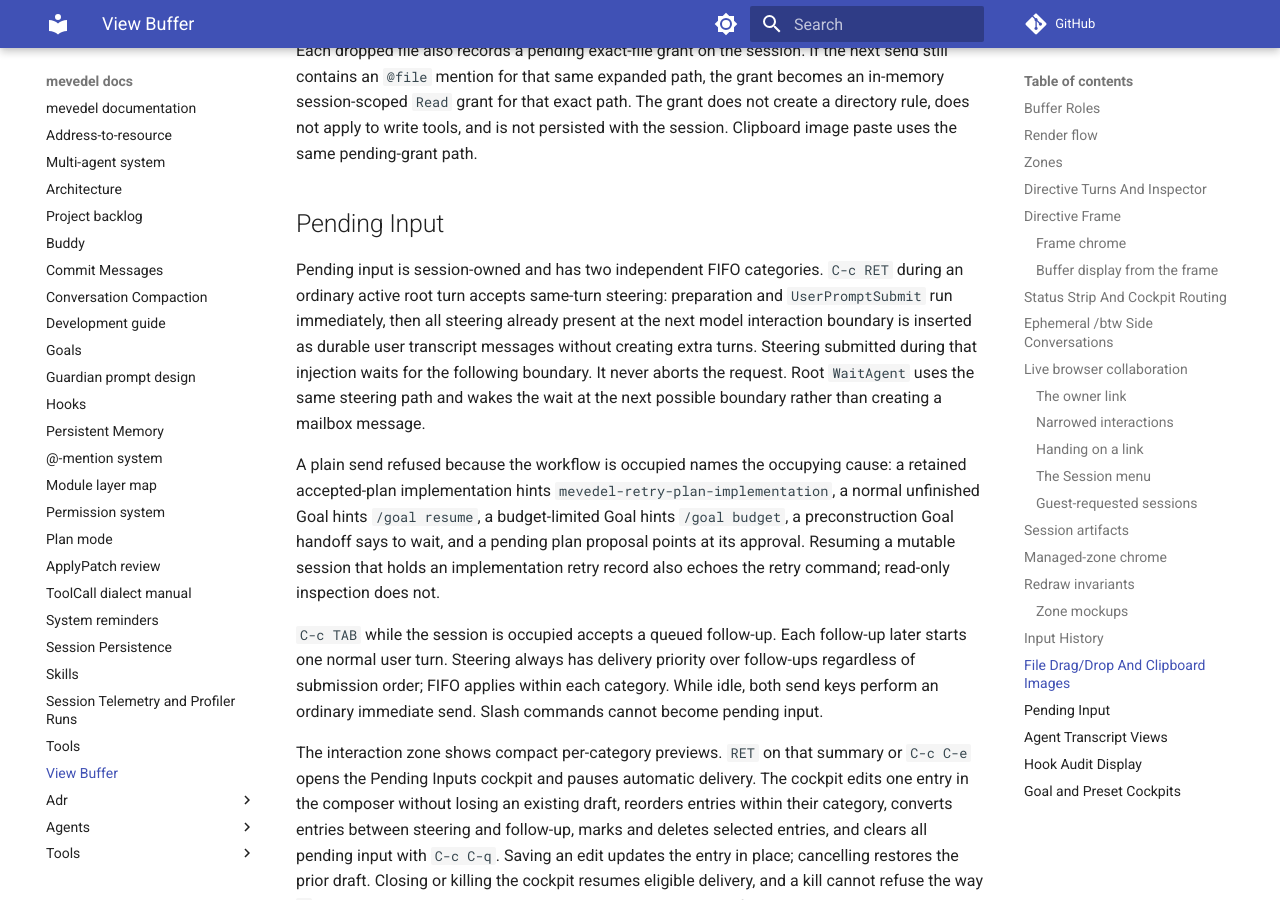
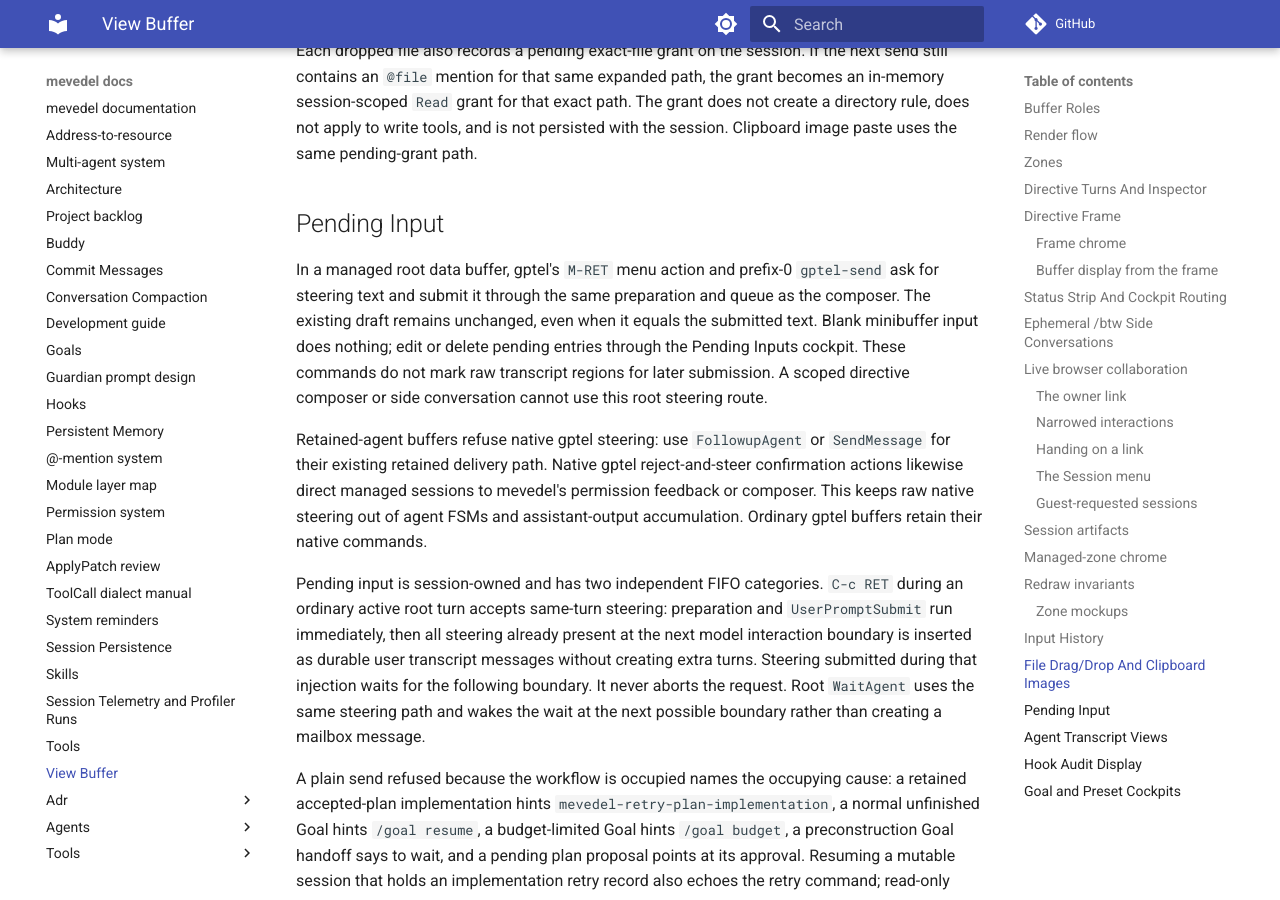
Before and after one commit to FrauH0lle/mevedel, an MkDocs documentation site: the page built from docs/view.md, in a window 1280 px wide and 900 px high, scrolled down 31525 px. Built offline with MkDocs 1.6.1 and Material for MkDocs 9.7.7, drawn with Linux system fonts in a browser that asks for light colours; comment, search, counter and statistics services are not loaded.

Commit message:
fix(gptel): Route native steering through managed input

```diff
--- a/docs/view.md
+++ b/docs/view.md
@@ -1532,6 +1532,21 @@ uses the same pending-grant path.
 
 ## Pending Input
 
+In a managed root data buffer, gptel's `M-RET` menu action and prefix-0
+`gptel-send` ask for steering text and submit it through the same preparation
+and queue as the composer. The existing draft remains unchanged, even when it
+equals the submitted text. Blank minibuffer input does nothing; edit or delete
+pending entries through the Pending Inputs cockpit. These commands do not mark
+raw transcript regions for later submission. A scoped directive composer or
+side conversation cannot use this root steering route.
+
+Retained-agent buffers refuse native gptel steering: use `FollowupAgent` or
+`SendMessage` for their existing retained delivery path. Native gptel
+reject-and-steer confirmation actions likewise direct managed sessions to
+mevedel's permission feedback or composer. This keeps raw native steering out
+of agent FSMs and assistant-output accumulation. Ordinary gptel buffers retain
+their native commands.
+
 Pending input is session-owned and has two independent FIFO categories.
 `C-c RET` during an ordinary active root turn accepts same-turn steering:
 preparation and `UserPromptSubmit` run immediately, then all steering already
```
Also changed, not shown: docs/architecture.md (+9 -1 lines), docs/module-map.md (+1 -1 lines), 8 other files.
